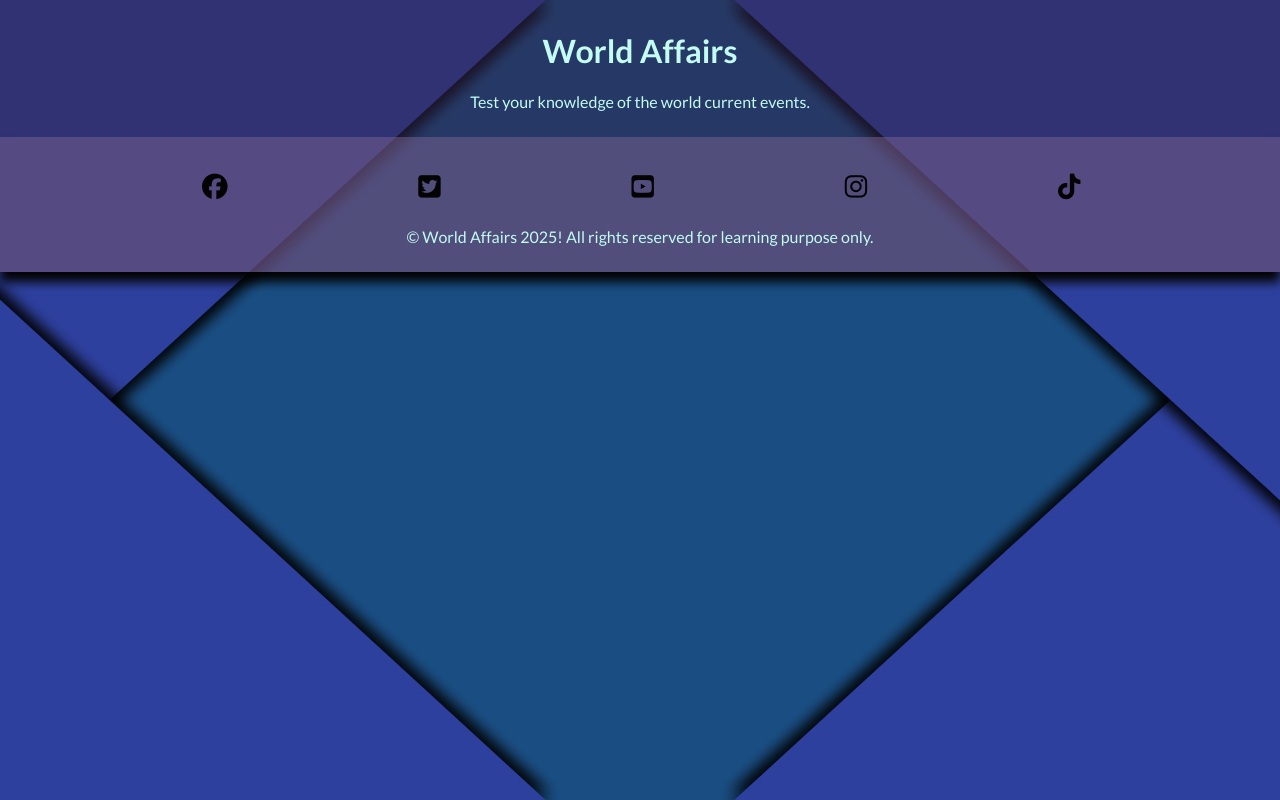
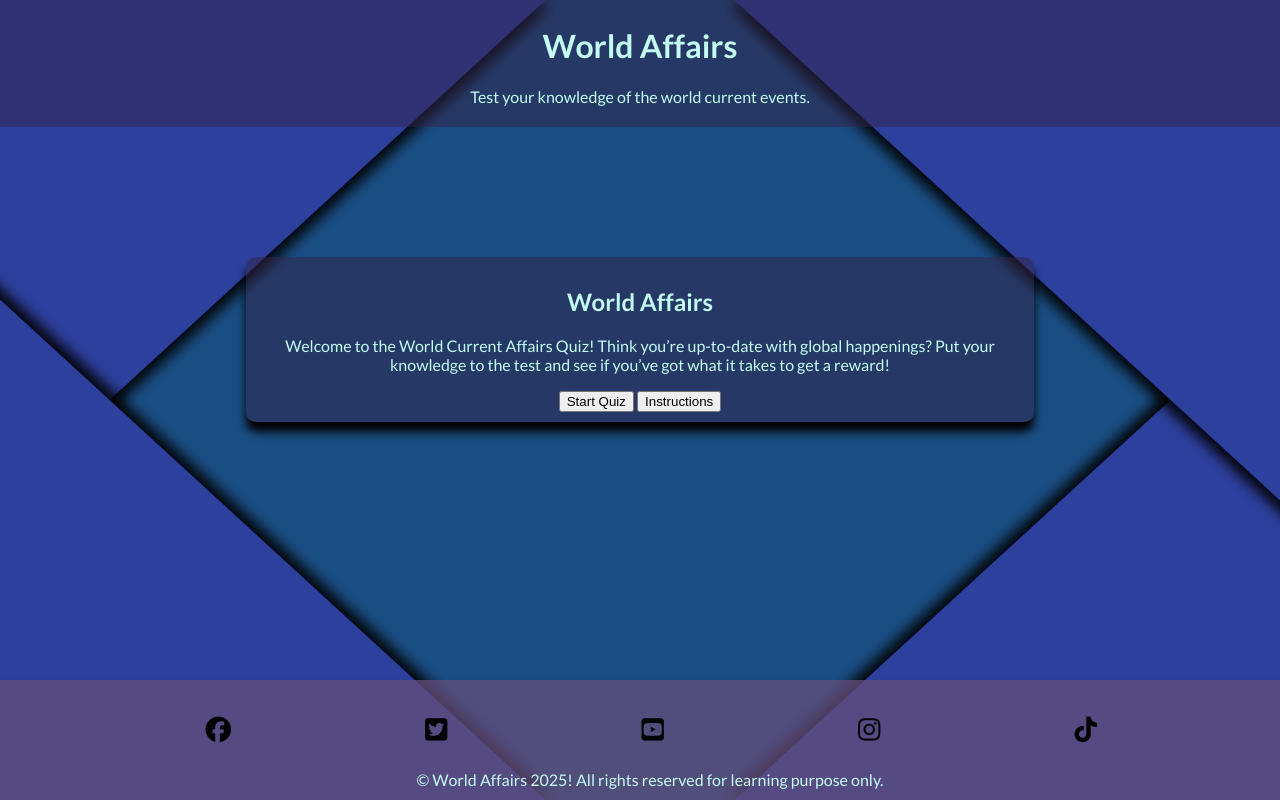
Before and after one commit to Emmy-Dare274/World-Affairs, a plain HTML site: page index.html in a window 1280 px wide. Drawn offline with Linux system fonts and the light colour scheme.

Commit message:
main element for quiz area adjusted

```diff
--- a/assets/css/style.css
+++ b/assets/css/style.css
@@ -11,6 +11,7 @@ body {
     background-position: center;
     background-attachment: fixed;
     margin: 0;
+    height: 100%;
     padding: 0;
     color: #c2fcf2;
 }
@@ -18,9 +19,24 @@ body {
 header {
     background-color: #3624477a;
 
-    padding: 10px;
+    padding: 5px;
     text-align: center;
 }
+
+#quiz-container {
+    background-color: #3624477a;
+    padding: 10px;
+    min-height: 100%;
+    text-align: center;
+    margin: 0 auto;
+    margin-top: 130px;
+    margin-bottom: 50px;
+    width: 60%;
+    border-radius: 10px;
+    box-shadow: 0 10px 10px #030303;
+}
+
+
 
 
 /* Footer */
@@ -34,7 +50,12 @@ footer {
     text-align: center;
     padding: 10px;
     box-shadow: 0 10px 10px #030303;
-    margin-top: auto;
+    height: 100px;
+    position: fixed;
+    bottom: 0;
+    margin-top: 80px;
+    width: 100%;
+    margin-top: 230px;
 }
 
 /* Changes social media icons hovered over */
--- a/index.html
+++ b/index.html
@@ -25,8 +25,12 @@
         <p>Test your knowledge of the world current events.</p>
     </header>
     <main>
-        <!-- Start section here-->
+        <!-- Quiz Start section here-->
          <div id="quiz-container">
+            <h2>World Affairs</h2>
+            <p>Welcome to the World Current Affairs Quiz! Think you’re up-to-date with global happenings? Put your knowledge to the test and see if you’ve got what it takes to get a reward!</p>
+            <button id="start-button">Start Quiz</button>
+            <button id="instructions-button">Instructions</button>
 
          </div>
     </main>
```
